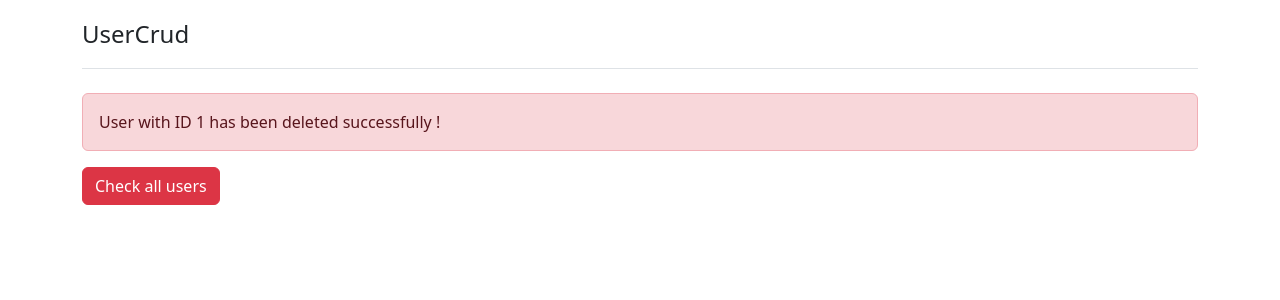
After one commit to imalisina/user_crud_app, a PHP site: page /screens/delete_success.php?id=1 in a window 1280 px wide. The commit adds this page. Shown: the top 300 px of the page. Run offline with PHP 8.4, Linux system fonts and the light colour scheme.

Commit message:
Delete operation - Completed

```diff
--- a/screens/all_users.php
+++ b/screens/all_users.php
@@ -2,7 +2,7 @@
 // Defining a new instance of PDO object
 include('../configs/db_details.php');
 // Request list of users from DB
-$getAllUsersQuery = "SELECT * FROM users";
+$getAllUsersQuery = "SELECT * FROM users ORDER BY id DESC";
 // Getting users from DB
 $result = $connection->query($getAllUsersQuery);
 
@@ -21,7 +21,7 @@ foreach ($result as $user) {
                 </div>
                 <div class="d-flex flex-row justify-content-center align-center">
                     <a class="btn btn-outline-primary mx-2">Edit</a>
-                    <a class="btn btn-outline-danger mx-2">Delete</a>
+                    <a href="./delete_success.php?id=<?php echo $user["id"]; ?>" class="btn btn-outline-danger mx-2">Delete</a>
                 </div>
             </div>
         </div>
--- /dev/null
+++ b/screens/delete_success.php
@@ -0,0 +1,21 @@
+<?php
+    include("../modules/header.php");
+    include("../configs/db_details.php");
+
+    // Getting user ID from request
+    $userId = (int) $_GET["id"];
+    // Define query to delete the user
+    $deleteUserQuery = "DELETE FROM users WHERE id = $userId";
+    // Execute the query
+    $connection->query($deleteUserQuery);
+?>
+<div class="container">
+    <div class="alert alert-danger">
+        User with ID <?php echo $userId ?> has been deleted successfully !
+    </div>
+    <a href="./all_users.php" class="btn btn-danger">Check all users</a>
+</div>
+
+</body>
+
+</html>
```
